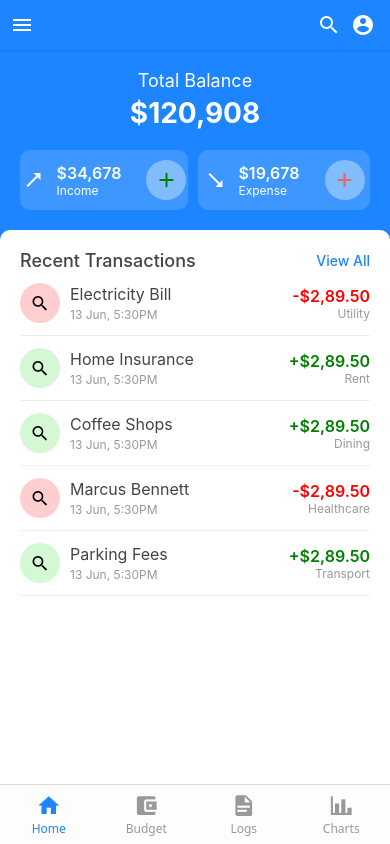
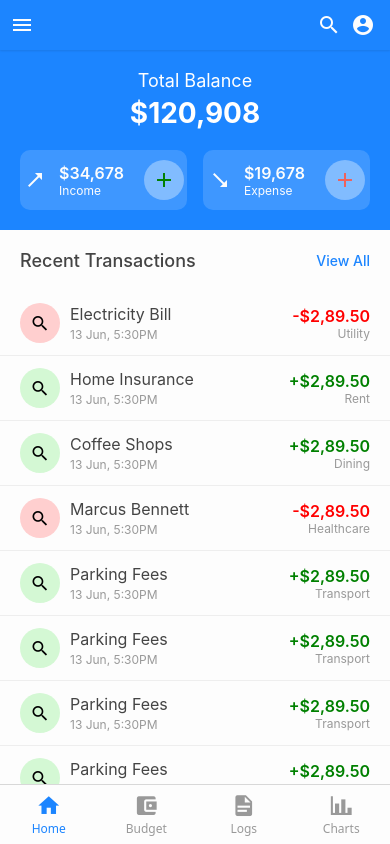
Before and after one commit to shayan-sohail/Trackify, a React Native app: screen /HomeScreen in a window 390 px wide. Built offline with nearby package versions, Linux system fonts and the light colour scheme.

Commit message:
Refactor HomeTab to display all transactions; update layout and styles for improved UI

```diff
--- a/src/screens/HomeTab.js
+++ b/src/screens/HomeTab.js
@@ -6,7 +6,6 @@ import {
   StyleSheet,
   FlatList,
   TouchableOpacity,
-  Image
 } from 'react-native';
 import Icon from 'react-native-vector-icons/MaterialCommunityIcons';
 import { useNavigation } from '@react-navigation/native';
@@ -20,11 +19,23 @@ const TRANSACTIONS = [
   { id: '3', title: 'Coffee Shops', date: '13 Jun, 5:30PM', amount: '+$2,89.50', category: 'Dining', color: '#D4F8D4', icon: 'magnify' },
   { id: '4', title: 'Marcus Bennett', date: '13 Jun, 5:30PM', amount: '-$2,89.50', category: 'Healthcare', color: '#FFCFCF', icon: 'magnify' },
   { id: '5', title: 'Parking Fees', date: '13 Jun, 5:30PM', amount: '+$2,89.50', category: 'Transport', color: '#D4F8D4', icon: 'magnify' },
-  // ... other transactions
+  { id: '6', title: 'Parking Fees', date: '13 Jun, 5:30PM', amount: '+$2,89.50', category: 'Transport', color: '#D4F8D4', icon: 'magnify' },
+  { id: '7', title: 'Parking Fees', date: '13 Jun, 5:30PM', amount: '+$2,89.50', category: 'Transport', color: '#D4F8D4', icon: 'magnify' },
+  { id: '8', title: 'Parking Fees', date: '13 Jun, 5:30PM', amount: '+$2,89.50', category: 'Transport', color: '#D4F8D4', icon: 'magnify' },
+  { id: '9', title: 'Parking Fees', date: '13 Jun, 5:30PM', amount: '+$2,89.50', category: 'Transport', color: '#D4F8D4', icon: 'magnify' },
+  { id: '10', title: 'Parking Fees', date: '13 Jun, 5:30PM', amount: '+$2,89.50', category: 'Transport', color: '#D4F8D4', icon: 'magnify' },
+  { id: '11', title: 'Parking Fees', date: '13 Jun, 5:30PM', amount: '+$2,89.50', category: 'Transport', color: '#D4F8D4', icon: 'magnify' },
+  { id: '12', title: 'Parking Fees', date: '13 Jun, 5:30PM', amount: '+$2,89.50', category: 'Transport', color: '#D4F8D4', icon: 'magnify' },
+  { id: '13', title: 'Parking Fees', date: '13 Jun, 5:30PM', amount: '+$2,89.50', category: 'Transport', color: '#D4F8D4', icon: 'magnify' },
+  { id: '14', title: 'Parking Fees', date: '13 Jun, 5:30PM', amount: '+$2,89.50', category: 'Transport', color: '#D4F8D4', icon: 'magnify' },
+  { id: '15', title: 'Parking Fees', date: '13 Jun, 5:30PM', amount: '+$2,89.50', category: 'Transport', color: '#D4F8D4', icon: 'magnify' },
+  { id: '16', title: 'Parking Fees', date: '13 Jun, 5:30PM', amount: '+$2,89.50', category: 'Transport', color: '#D4F8D4', icon: 'magnify' },
+  { id: '17', title: 'Parking Fees', date: '13 Jun, 5:30PM', amount: '+$2,89.50', category: 'Transport', color: '#D4F8D4', icon: 'magnify' },
+  { id: '18', title: 'Parking Fees', date: '13 Jun, 5:30PM', amount: '+$2,89.50', category: 'Transport', color: '#D4F8D4', icon: 'magnify' },
 ];
 
 const HomeTab = () => {
-  const dataToShow = TRANSACTIONS.slice(0, 10);
+  const dataToShow = TRANSACTIONS;
   const navigation = useNavigation();
 
   const renderItem = ({ item }) => (
@@ -32,18 +43,13 @@ const HomeTab = () => {
       style={styles.transactionItem}
       onPress={() => navigation.navigate("TransactionDetailsScreen", { transaction: item })}
     >
-      {/* Left icon box */}
       <View style={[styles.iconBox, { backgroundColor: item.color }]}>
-         <Icon name={item.icon} size={20} color={'black'} />
+        <Icon name={item.icon} size={20} color="black" />
       </View>
-
-      {/* Middle text */}
       <View style={styles.midContainer}>
         <Text style={styles.title}>{item.title}</Text>
         <Text style={styles.date}>{item.date}</Text>
       </View>
-
-      {/* Right side */}
       <View style={styles.rightContainer}>
         <Text style={[styles.amount, item.amount.startsWith("+") ? styles.income : styles.expense]}>
           {item.amount}
@@ -54,8 +60,13 @@ const HomeTab = () => {
   );
 
   return (
-    <View style={styles.container}>
-      {/* Top Section */}
+  <FlatList
+    data={dataToShow}
+    keyExtractor={(item) => item.id}
+    renderItem={renderItem}
+    ListHeaderComponent={() => (
+      <>
+        {/* Full-width top section (no horizontal padding) */}
         <View style={styles.topSection}>
           <Text style={styles.totalBalanceLabel}>Total Balance</Text>
           <Text style={styles.totalBalanceValue}>$120,908</Text>
@@ -67,7 +78,7 @@ const HomeTab = () => {
                 <Text style={styles.label}>Income</Text>
               </View>
               <View style={styles.addButton}>
-              <Icon style={styles.addButtonIcon} name="plus" size={ICON_SIZE} color='green' />
+                <Icon style={styles.addButtonIcon} name="plus" size={ICON_SIZE} color="green" />
               </View>
             </MyButton>
             <MyButton style={styles.expenseBox} onPress={() => console.log('Add pressed')}>
@@ -77,49 +88,57 @@ const HomeTab = () => {
                 <Text style={styles.label}>Expense</Text>
               </View>
               <View style={styles.addButton}>
-              <Icon style={styles.addButtonIcon} name="plus" size={ICON_SIZE} color='#ef625c' />
+                <Icon style={styles.addButtonIcon} name="plus" size={ICON_SIZE} color="#ef625c" />
               </View>
             </MyButton>
           </View>
         </View>
 
-      {/* Bottom Section with Transactions */}
-      <View style={styles.bottomSection}>
+        {/* Padded container for the “Recent Transactions” heading */}
+        <View style={styles.headerPadding}>
           <View style={styles.titleRow}>
             <Text style={styles.recentTransactions}>Recent Transactions</Text>
             <TouchableOpacity onPress={() => console.log('View All pressed')}>
               <Text style={styles.viewAll}>View All</Text>
             </TouchableOpacity>
           </View>
-        <FlatList
-          data={dataToShow}
-          keyExtractor={(item) => item.id}
-          renderItem={renderItem}
+        </View>
+      </>
+    )}
     contentContainerStyle={styles.listContainer}
   />
-      </View>
-    </View>
 );
 };
 
 export default HomeTab;
 
 const styles = StyleSheet.create({
-  container: {
-    flex: 1,
+  // The entire list background, bottom padding
+  listContainer: {
+    backgroundColor: Colors.veryLight,
+    paddingBottom: 20,
+  },
+
+  // Container for the top header
+  headerContainer: {
+    paddingHorizontal: 20,
+    paddingTop: 30,
+    paddingBottom: 20,
+  },
+
+  // The top section with the blue background
+  topSection: {
+    backgroundColor: Colors.highlight,
+    padding: 20,
+    alignItems: 'center',
+    marginBottom: 20,
+  },
+  headerPadding: {
+    paddingHorizontal: 20,
+    paddingBottom: 10,
     backgroundColor: Colors.veryLight,
   },
-  topSection: {
-    backgroundColor: Colors.highlight,
-    paddingHorizontal: 20,
-    paddingTop: 40,
-    paddingBottom: 40,
-    marginBottom: -10,
-    alignItems: 'center',
-    position: 'relative',
-  },
   totalBalanceLabel: {
-    marginTop: -20,
     fontSize: 18,
     color: '#fff',
     marginBottom: 5,
@@ -138,9 +157,9 @@ const styles = StyleSheet.create({
     justifyContent: 'space-between',
   },
   incomeBox: {
-    backgroundColor: 'rgba(255, 255, 255, 0.15)',
+    backgroundColor: 'rgba(255,255,255,0.15)',
     flex: 1,
-    marginRight: 5,
+    marginRight: 8,
     borderRadius: 10,
     flexDirection: 'row',
     alignItems: 'center',
@@ -148,26 +167,25 @@ const styles = StyleSheet.create({
     paddingHorizontal: 8,
   },
   expenseBox: {
-    backgroundColor: 'rgba(255, 255, 255, 0.15)',
+    backgroundColor: 'rgba(255,255,255,0.15)',
     flex: 1,
-    marginLeft: 5,
+    marginLeft: 8,
     borderRadius: 10,
     flexDirection: 'row',
     alignItems: 'center',
     paddingVertical: 10,
-    paddingHorizontal: 10,
+    paddingHorizontal: 8,
   },
   circleIcon: {
     backgroundColor: 'transparent',
     alignItems: 'center',
     justifyContent: 'center',
-    marginRight: 15,
+    marginRight: 12,
   },
   ieTextContainer: {
     alignItems: 'flex-start',
     backgroundColor: 'transparent',
-    marginRight: 25,
-    marginLeft: -4,
+    marginRight: 20,
   },
   incomeText: {
     fontSize: 16,
@@ -195,19 +213,13 @@ const styles = StyleSheet.create({
     fontSize: 12,
     color: Colors.veryLight,
   },
-  bottomSection: {
-    flex: 1,
-    marginTop: -10,
-    backgroundColor: '#fff',
-    borderTopLeftRadius: 10,
-    borderTopRightRadius: 10,
-    paddingTop: 20,
-    paddingHorizontal: 20,
-  },
+
+  // Title row for the transactions
   titleRow: {
     flexDirection: 'row',
     justifyContent: 'space-between',
     alignItems: 'center',
+    marginBottom: 10,
   },
   recentTransactions: {
     fontSize: 18,
@@ -219,13 +231,13 @@ const styles = StyleSheet.create({
     color: Colors.highlight,
     fontWeight: '500',
   },
-  listContainer: {
-    paddingBottom: 20,
-  },
+
+  // Transaction item
   transactionItem: {
     flexDirection: 'row',
     alignItems: 'center',
     paddingVertical: 12,
+    paddingHorizontal: 20,
     borderBottomWidth: 0.5,
     borderBottomColor: '#eee',
   },
@@ -236,10 +248,6 @@ const styles = StyleSheet.create({
     marginRight: 10,
     justifyContent: 'center',
     alignItems: 'center',
-  },
-  iconText: {
-    fontSize: 16,
-    color: Colors.dark,
   },
   midContainer: {
     flex: 1,
```
Lines whose indentation alone changed are shown as unchanged.
